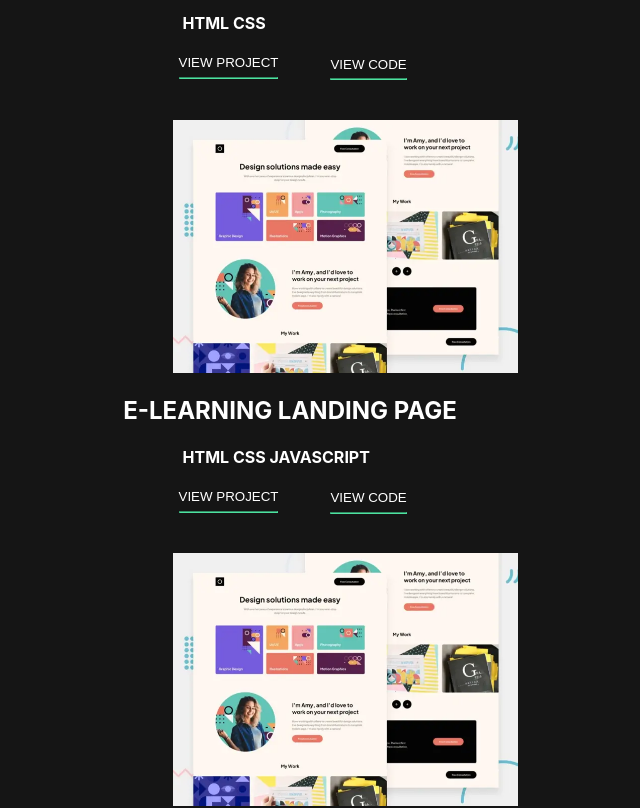
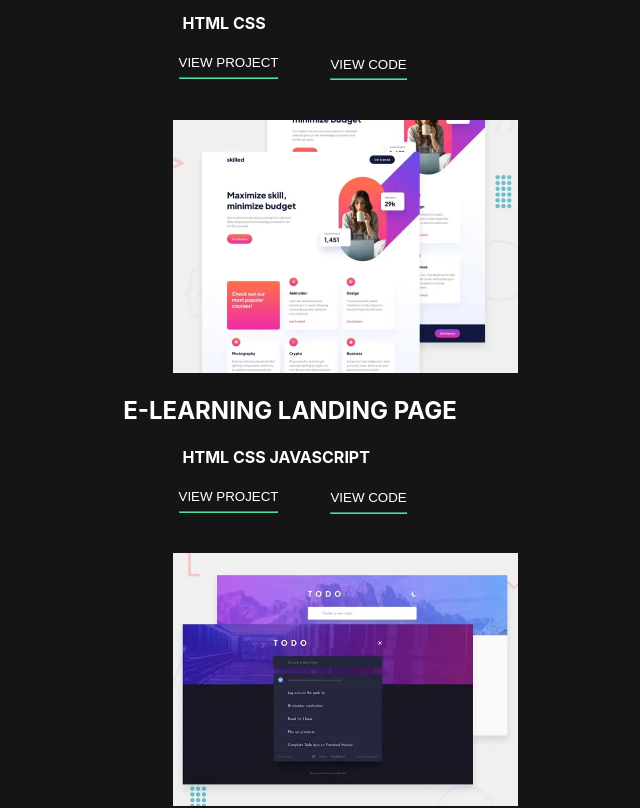
Before and after one commit to M0H1K4/My-portfolio, a React (Create React App) app: page / in a window 1280 px wide. Shown: the part 1660-2468 px from the top of the page, without its empty margins (295-935 px from the left). Built offline with nearby package versions, Linux system fonts and the light colour scheme.

Commit message:
finally got how to use props properly

```diff
--- a/src/App.js
+++ b/src/App.js
@@ -7,27 +7,12 @@ import Projects from "./Components/Projects/Projects.js";
 import Built from "./Components/Built-Projects/Built";
 import Footer from "./Components/Footer/Footer";
 
+import img1 from './images/thumbnail-project-1-small.webp'
+import img2 from './images/thumbnail-project-2-small.webp'
+import img3 from './images/thumbnail-project-3-small.webp'
+
+
 function App() {
-  const items = [
-    {
-      id: 1,
-      title: "DESIGN PORTFOLIO",
-      description: "HTML CSS",
-      link: "https://m0h1k4.github.io/My-portfolio/",
-    },
-    {
-      id: 2,
-      title: "E-LEARNING LANDING PAGE",
-      description: "HTML CSS JAVASCRIPT",
-      link: "https://m0h1k4.github.io/Tic-tac-toe/",
-    },
-    {
-      id: 3,
-      title: "TODO WEB APP",
-      description: "HTML",
-      link: "https://m0h1k4.github.io/tip-calculator-project/",
-    },
-  ];
 
   return (
     <div className="App">
@@ -36,21 +21,23 @@ function App() {
       <Skills />
       <Projects />
       <Built
-        title={items[0].title}
-        description={items[0].description}
-        link={items[0].link}
-        image={items[0].imageUrl}
+        title={"DESIGN PORTFOLIO"}
+        description={"HTML CSS"}
+        link={"https://m0h1k4.github.io/My-portfolio/"}
+        img={img1}
+
       />
       <Built
-        title={items[1].title}
-        description={items[1].description}
-        link={items[1].link}
-        image={items[1].imageUrl}
+            title={ "E-LEARNING LANDING PAGE"}
+            description={"HTML CSS JAVASCRIPT"}
+            link={"https://m0h1k4.github.io/Tic-tac-toe/"}
+            img={img2}
       />
       <Built
-        title={items[2].title}
-        link={items[2].link}
-        description={items[2].description}
+        title= {"TODO WEB APP"}
+        description= {"HTML"}
+        link= {"https://m0h1k4.github.io/tip-calculator-project/"}
+        img={img3}
       />
 
       <Footer />
--- a/src/Components/Built-Projects/Built.js
+++ b/src/Components/Built-Projects/Built.js
@@ -1,13 +1,13 @@
 import React from "react";
 import "./Built.css";
 
-import img1 from "./../../images/thumbnail-project-1-small.webp";
+// import img1 from "./../../images/thumbnail-project-1-small.webp";
 
 export default function Built(props) {
   /// create new component and inside new array with photos
   return (
     <div className="built_main_div">
-      <img src={img1} className="built-image" />
+      <img src={props.img} className="built-image" />
 
       <h2>{props.title}</h2>
       <div className="skills_h4">
```
Also changed, not shown: src/Components/Photos/Photos.js (added, +7 -0 lines), src/Components/Built-Projects/Built.css (line endings or trailing spaces).
